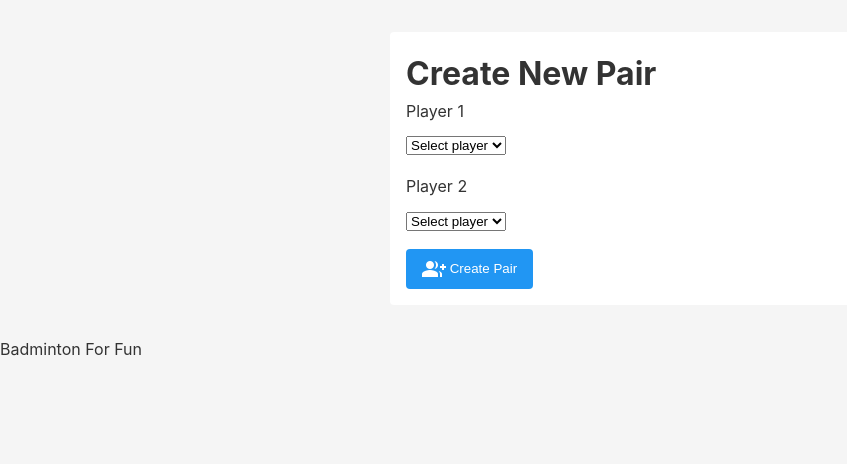
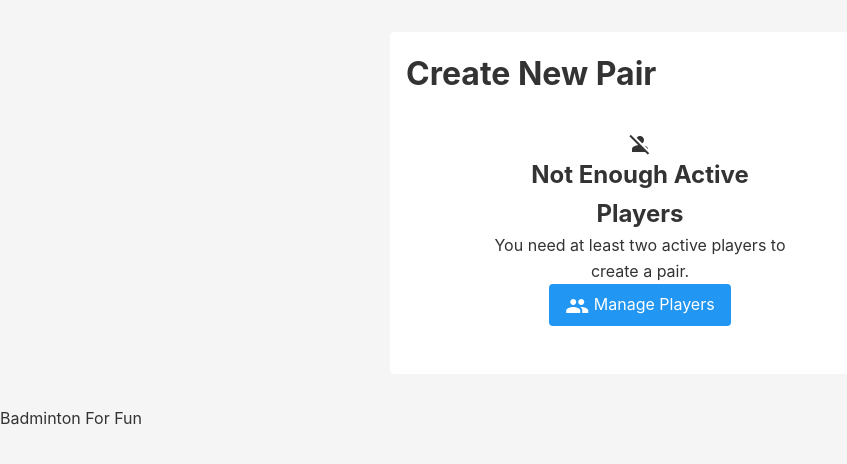
Before and after one commit to guzo-kevin/scorekeeper, a Flask app: page /add_pair in a window 1280 px wide. Shown: the part 74-538 px from the top of the page, without its empty margins (0-847 px from the left). Run offline with Flask 3, Linux system fonts and the light colour scheme.

Commit message:
exclude inactive players in add pair

```diff
--- a/app.py
+++ b/app.py
@@ -150,22 +150,26 @@ def pairs():
 @app.route('/add_pair', methods=['GET', 'POST'])
 def add_pair():
     if request.method == 'POST':
-        player1_id = int(request.form['player1'])
-        player2_id = int(request.form['player2'])
+        try:
+            player1_id = int(request.form['player1'])
+            player2_id = int(request.form['player2'])
 
-        try:
-            new_pair = Pair.create_pair(player1_id, player2_id)
+            if player1_id == player2_id:
+                flash('Cannot create a pair with the same player')
+                return redirect(url_for('add_pair'))
+
+            new_pair = Pair(player1_id=player1_id, player2_id=player2_id)
             db.session.add(new_pair)
             db.session.commit()
             return redirect(url_for('pairs'))
-        except ValueError as e:
-            flash(str(e))
-        except IntegrityError:
+
+        except Exception as e:
             db.session.rollback()
-            flash('This pair already exists!')
+            flash('Error creating pair!')
 
-    players = Player.query.order_by(Player.name).all()
-    return render_template('add_pair.html', players=players)
+    # Get only active players
+    active_players = Player.query.filter(Player.is_active == True).order_by(Player.name).all()
+    return render_template('add_pair.html', players=active_players)
 
 @app.route('/')
 @app.route('/players')
--- a/templates/add_pair.html
+++ b/templates/add_pair.html
@@ -11,10 +11,23 @@
         {% endif %}
     {% endwith %}
 
+    {% if players|length < 2 %}
+        <div class="empty-state">
+            <div class="empty-state-content">
+                <span class="material-icons empty-icon">person_off</span>
+                <h2>Not Enough Active Players</h2>
+                <p>You need at least two active players to create a pair.</p>
+                <a href="{{ url_for('players') }}" class="btn-submit">
+                    <span class="material-icons">people</span>
+                    Manage Players
+                </a>
+            </div>
+        </div>
+    {% else %}
         <form method="POST" class="pair-form">
             <div class="form-group">
-            <label>Player 1</label>
-            <select name="player1" required>
+                <label>Player 1 *</label>
+                <select name="player1" required class="form-input">
                     <option value="">Select player</option>
                     {% for player in players %}
                     <option value="{{ player.id }}">{{ player.name }}</option>
@@ -23,8 +36,8 @@
             </div>
 
             <div class="form-group">
-            <label>Player 2</label>
-            <select name="player2" required>
+                <label>Player 2 *</label>
+                <select name="player2" required class="form-input">
                     <option value="">Select player</option>
                     {% for player in players %}
                     <option value="{{ player.id }}">{{ player.name }}</option>
@@ -32,10 +45,15 @@
                 </select>
             </div>
 
+            <div class="form-note">
+                <span class="required">*</span> Required fields
+            </div>
+
             <button type="submit" class="btn-submit">
                 <span class="material-icons">group_add</span>
                 Create Pair
             </button>
         </form>
+    {% endif %}
 </div>
 {% endblock %}
```
Lines whose indentation alone changed are shown as unchanged.
